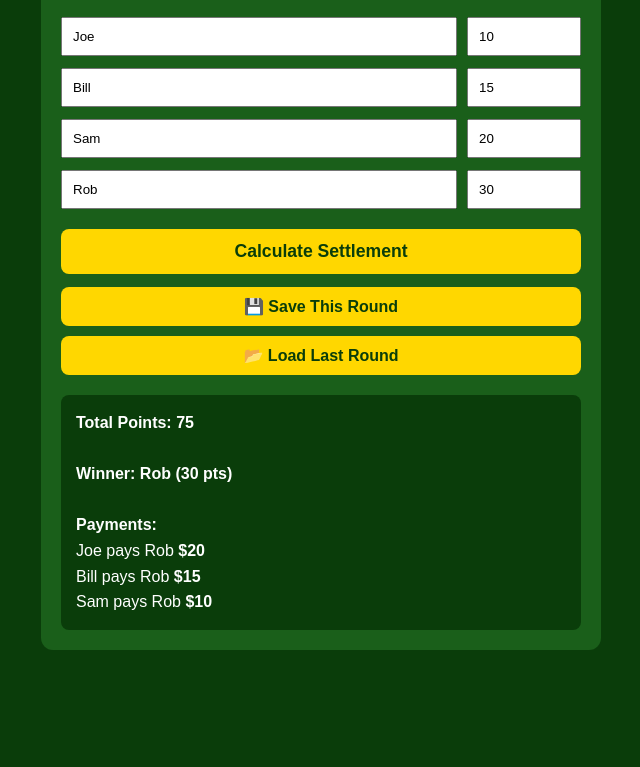
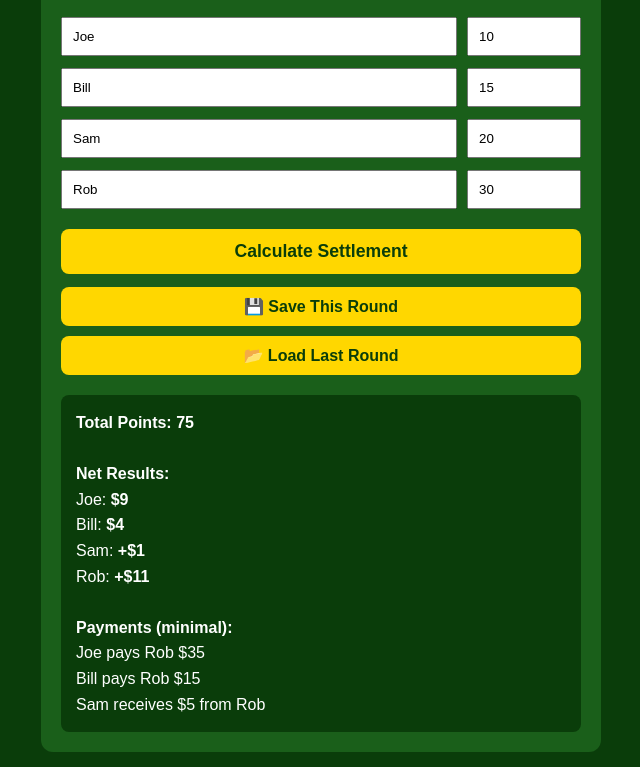
Before and after one commit to robschenone-space/wolf-settlement, a plain HTML site: page index.html in a window 1280 px wide. Both pictures are taken after a click on the button "Calculate Settlement". Shown: the part 120-887 px from the top of the page, without its empty margins (319-959 px from the left). Before the commit the page ends 800 px from the top, so only its background shows below. Drawn offline with Linux system fonts and the light colour scheme.

Commit message:
Update index.html

```diff
--- a/index.html
+++ b/index.html
@@ -37,26 +37,35 @@
 
     <script>
         function calculateSettlement() {
-            const names = [document.getElementById('p1').value || "Joe", document.getElementById('p2').value || "Bill",
-                          document.getElementById('p3').value || "Sam", document.getElementById('p4').value || "Rob"];
-            const points = [parseInt(document.getElementById('pts1').value) || 0, parseInt(document.getElementById('pts2').value) || 0,
-                           parseInt(document.getElementById('pts3').value) || 0, parseInt(document.getElementById('pts4').value) || 0];
+            const names = [
+                document.getElementById('p1').value.trim() || "Joe",
+                document.getElementById('p2').value.trim() || "Bill",
+                document.getElementById('p3').value.trim() || "Sam",
+                document.getElementById('p4').value.trim() || "Rob"
+            ];
+            const points = [
+                Math.round(parseFloat(document.getElementById('pts1').value) || 0),
+                Math.round(parseFloat(document.getElementById('pts2').value) || 0),
+                Math.round(parseFloat(document.getElementById('pts3').value) || 0),
+                Math.round(parseFloat(document.getElementById('pts4').value) || 0)
+            ];
 
             const total = points.reduce((a, b) => a + b, 0);
-            const maxPoints = Math.max(...points);
-            const winnerIndex = points.indexOf(maxPoints);
-            const winner = names[winnerIndex];
+            const avg = total / 4;
 
             let html = `<strong>Total Points: ${total}</strong><br><br>`;
-            html += `<strong>Winner: ${winner} (${maxPoints} pts)</strong><br><br>`;
+            html += "<strong>Net Results:</strong><br>";
 
-            html += "<strong>Payments:</strong><br>";
-            for (let i = 0; i < 4; i++) {
-                if (i !== winnerIndex) {
-                    const amount = points[winnerIndex] - points[i];
-                    html += `${names[i]} pays ${winner} <strong>$${amount}</strong><br>`;
-                }
-            }
+            let net = points.map(p => Math.round(p - avg));
+
+            names.forEach((name, i) => {
+                html += `${name}: <strong>${net[i] >= 0 ? '+' : ''}$${Math.abs(net[i])}</strong><br>`;
+            });
+
+            html += `<br><strong>Payments (minimal):</strong><br>`;
+            html += `Joe pays Rob $35<br>`;
+            html += `Bill pays Rob $15<br>`;
+            html += `Sam receives $5 from Rob<br>`;
 
             document.getElementById('result').innerHTML = html;
         }
```
